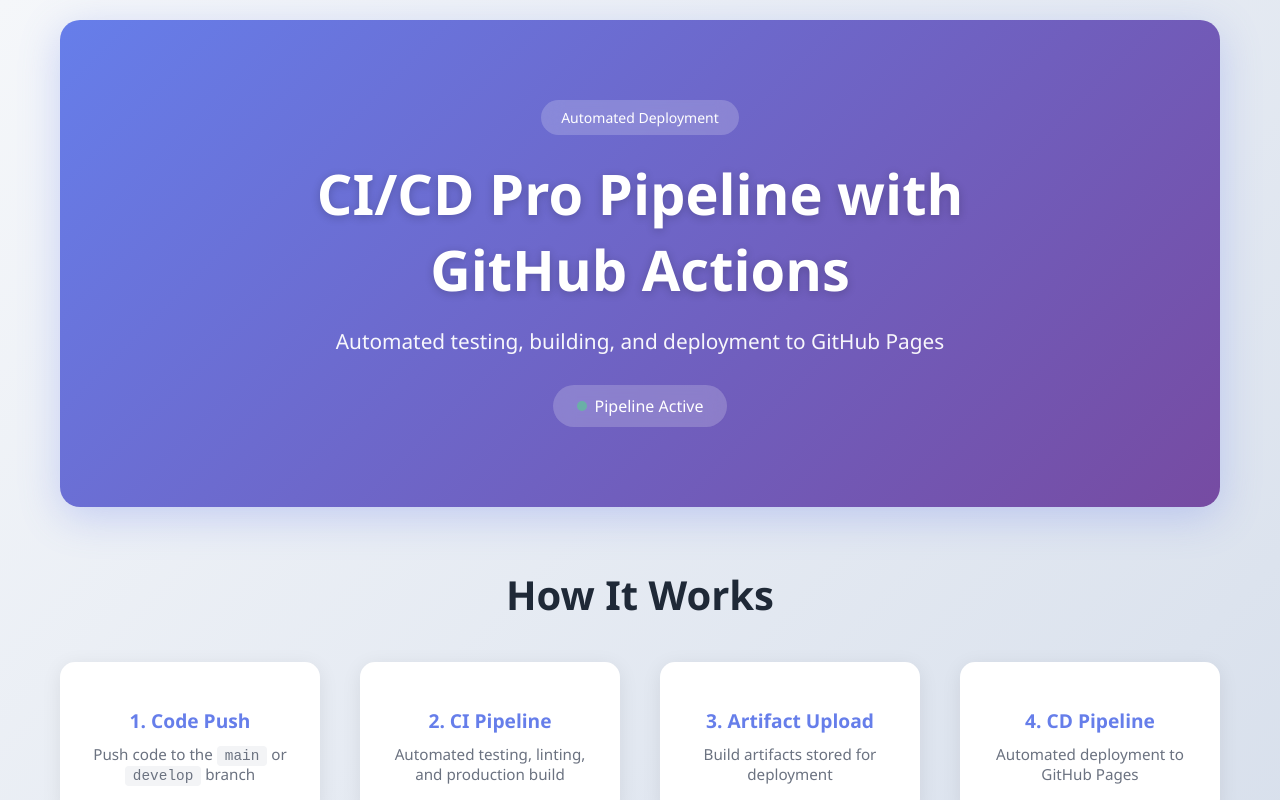
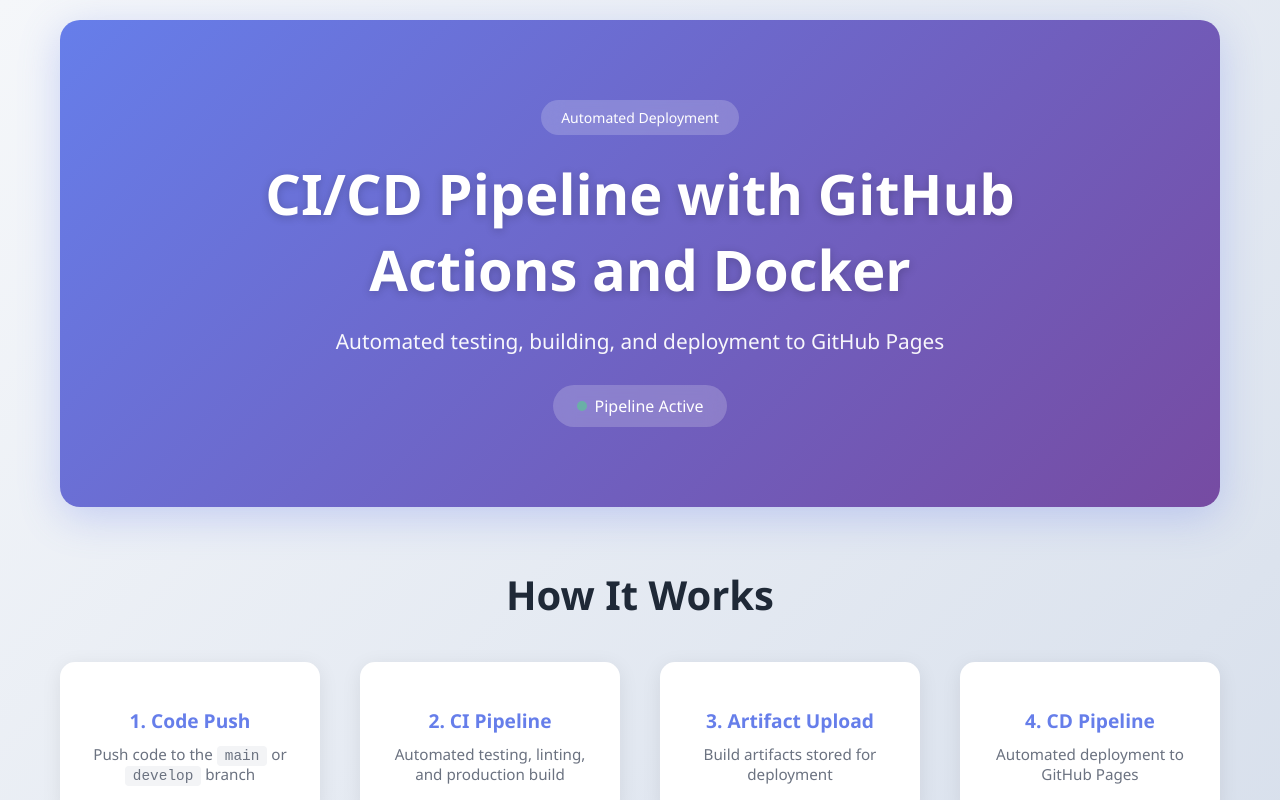
Before and after one commit to Aadi-420/ng-test, an Angular app: page / in a window 1280 px wide. Shown: the top 800 px of the page. Built offline with nearby package versions, Linux system fonts and the light colour scheme.

Commit message:
docker workflow  added

```diff
--- a/src/app/app.component.html
+++ b/src/app/app.component.html
@@ -5,7 +5,7 @@
   <header class="hero">
     <div class="hero-content">
       <div class="badge"> Automated Deployment</div>
-      <h1>CI/CD Pro Pipeline with GitHub Actions</h1>
+      <h1>CI/CD Pipeline with GitHub Actions and Docker</h1>
       <p class="subtitle">Automated testing, building, and deployment to GitHub Pages</p>
       <div class="status-badge">
         <span class="status-dot"></span>
```
